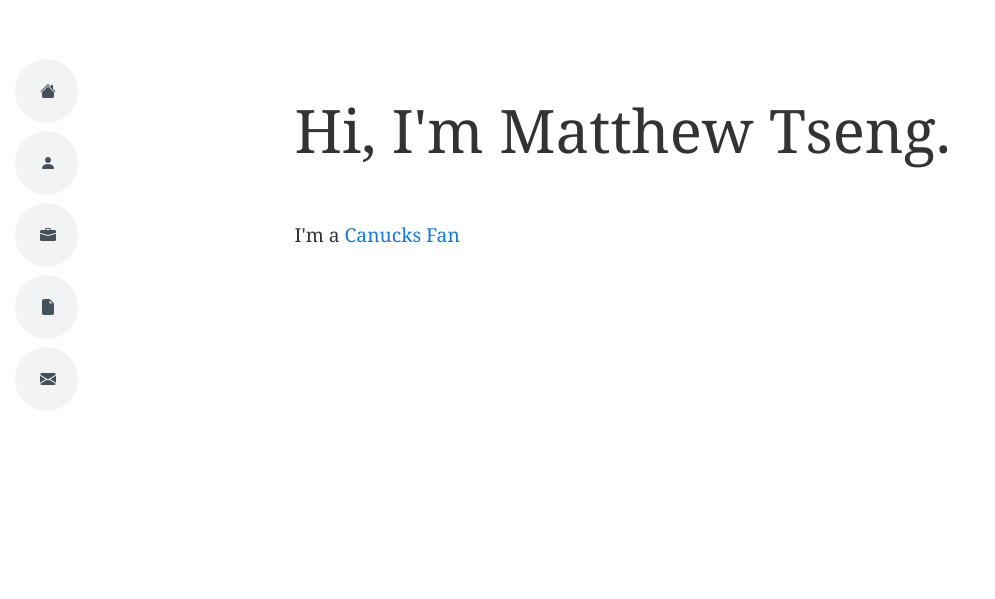
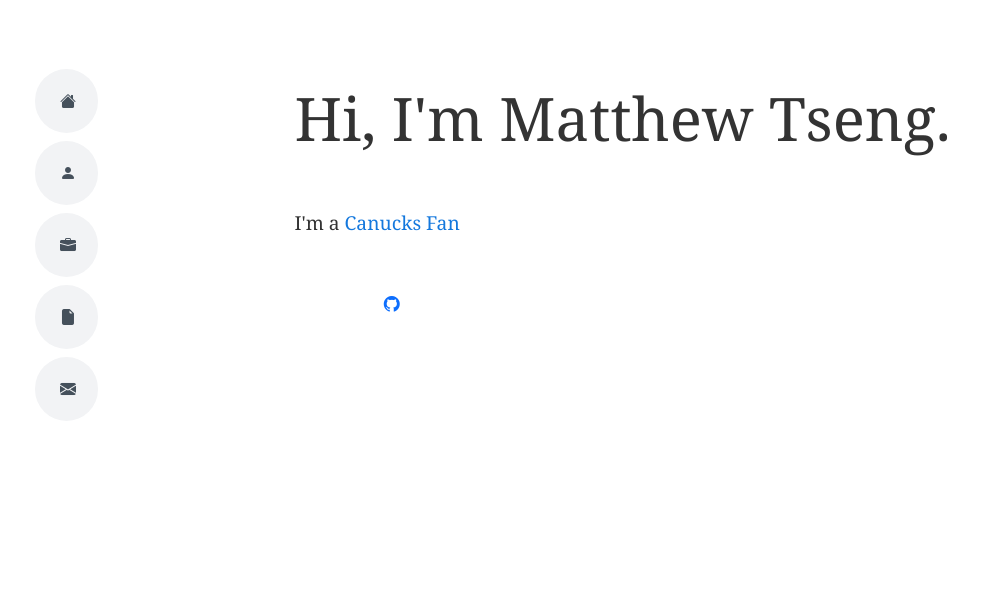
Before and after one commit to mthwtsng/Portfolio-Website, a plain HTML site: page index.html in a window 1280 px wide. Shown: the part 201-800 px from the top of the page, without its empty margins (0-995 px from the left). Drawn offline with nearby package versions, Linux system fonts and the light colour scheme.

Commit message:
Added content

```diff
--- a/index.html
+++ b/index.html
@@ -12,7 +12,6 @@
 </head>
 
 <body>
-    <header>
     <nav class="nav-menu">
         <ul class = "menu">
             <li class="nav-item"><a href="#home"><i class="bi bi-house-fill"></i><span>Home</span></a></li>
@@ -22,17 +21,15 @@
             <li class="nav-item"><a href="#contact"><i class="bi bi-envelope-fill"></i><span>Contact</span></a></li>
         </ul>
     </nav>
-    </header>
-
 
 
     <main>
         <section id = "home">
-            <div id = "background-holder">
             <div id = "home-content">
                 <h1 class = "home-header" id = "home-mainheader">Hi, I'm Matthew Tseng.</h1>
                 <h4 class = "home-header" id = "home-subheader" >I'm a <span id="dynamic-text">Computer Science Student</span></h4>
-                </div>
+                <a id="linkedin-button" href="https://www.linkedin.com/in/matthew-tseng-652565273/"><i class="bi bi-linkedin"></i></a>
+                <a id="github-button" href="https://github.com/mthwtsng"><i class="bi bi-github"></i></a>
             </div>
         </section>
 
@@ -87,6 +84,9 @@
                 <div class = "section-title">
                     <h2>Portfolio</h2>
                 </div>
+
+                <a id="linkedin-button" href="https://www.linkedin.com/in/matthew-tseng-652565273/"><i class="bi bi-linkedin"></i></a>
+                <a id="github-button" href="https://github.com/mthwtsng"><i class="bi bi-github"></i></a>
             </div>
         </section>
 
--- a/test/styles.css
+++ b/test/styles.css
@@ -13,7 +13,6 @@ header {
     position: fixed;
     width: 100%;
     top: 0;
-    z-index: 1000;
 }
 
 
@@ -21,12 +20,13 @@ header {
     Navigation Bar
 ---------------------- */
 .nav-menu {
-    display: flex;
-    flex-direction: column;
-    align-items: flex-start;
-    justify-content: center;
-    height: 100%;
-    margin-left: 10px;
+    position: fixed;
+    top: 20px; /* Adjust as needed */
+    left: 20px; /* Adjust as needed */
+    z-index: 1000; /* Ensure it's above other content */
+    background-color: rgba(255, 255, 255, 0.8); /* Add background color */
+    padding: 10px; /* Add padding */
+    border-radius: 10px; /* Add border radius for styling */
     margin-top: 30vh;
 }
 
@@ -144,7 +144,6 @@ header {
     flex-direction: column;
     justify-content: center;
     align-items: left;
-
 }
 
 .home-header {
@@ -164,10 +163,16 @@ header {
 }
 
 
+#github-button {
+    margin-left: 26%;
+}
+
 #dynamic-text {
     transition: opacity 0.5s ease; /* Add CSS transition for opacity */
     color: #1478dd;
 }
+
+
 
 /*------------------
     General section
@@ -204,10 +209,11 @@ section {
     left: calc(50% - 60px);
   }
 
-
   .section-title p {
     margin-bottom: 0;
   }
+
+
 
 /*-------------------
     About Section
```
Also changed, not shown: img/canucks.jpg (added), 1 other file. Lines whose indentation alone changed are shown as unchanged.
